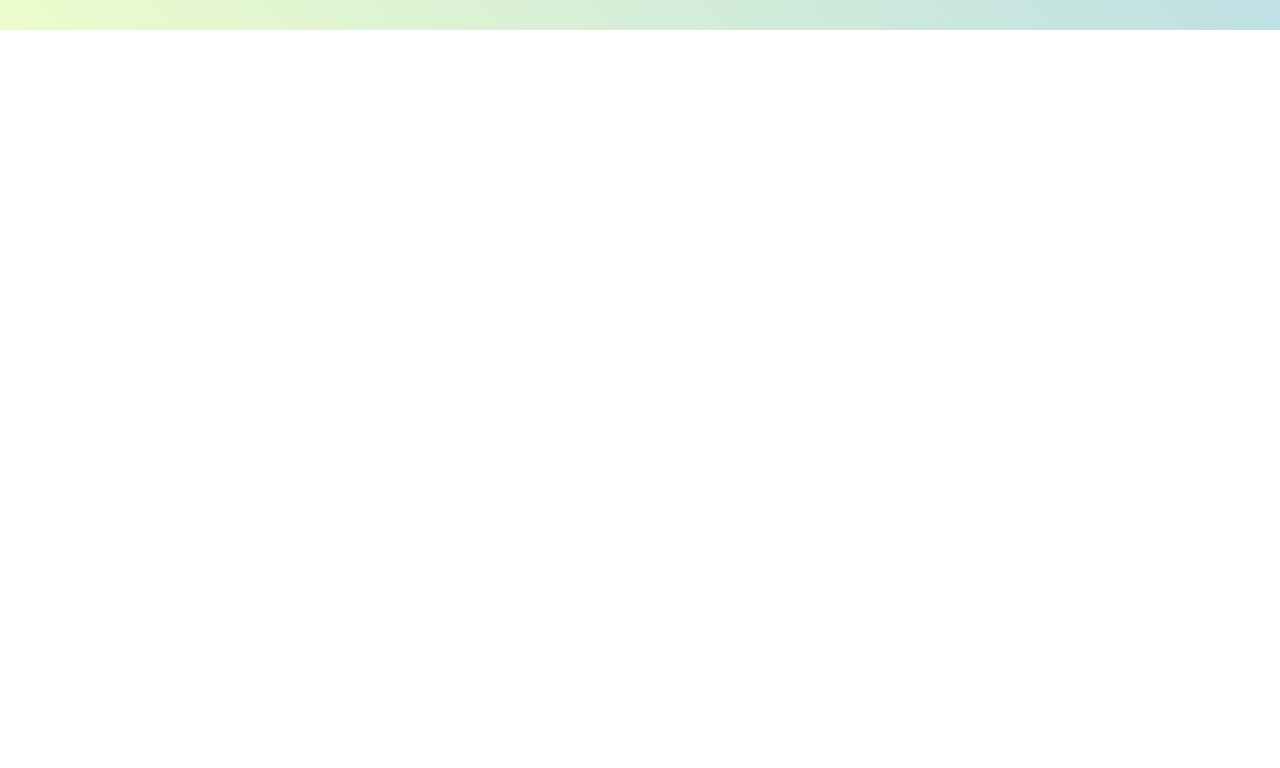
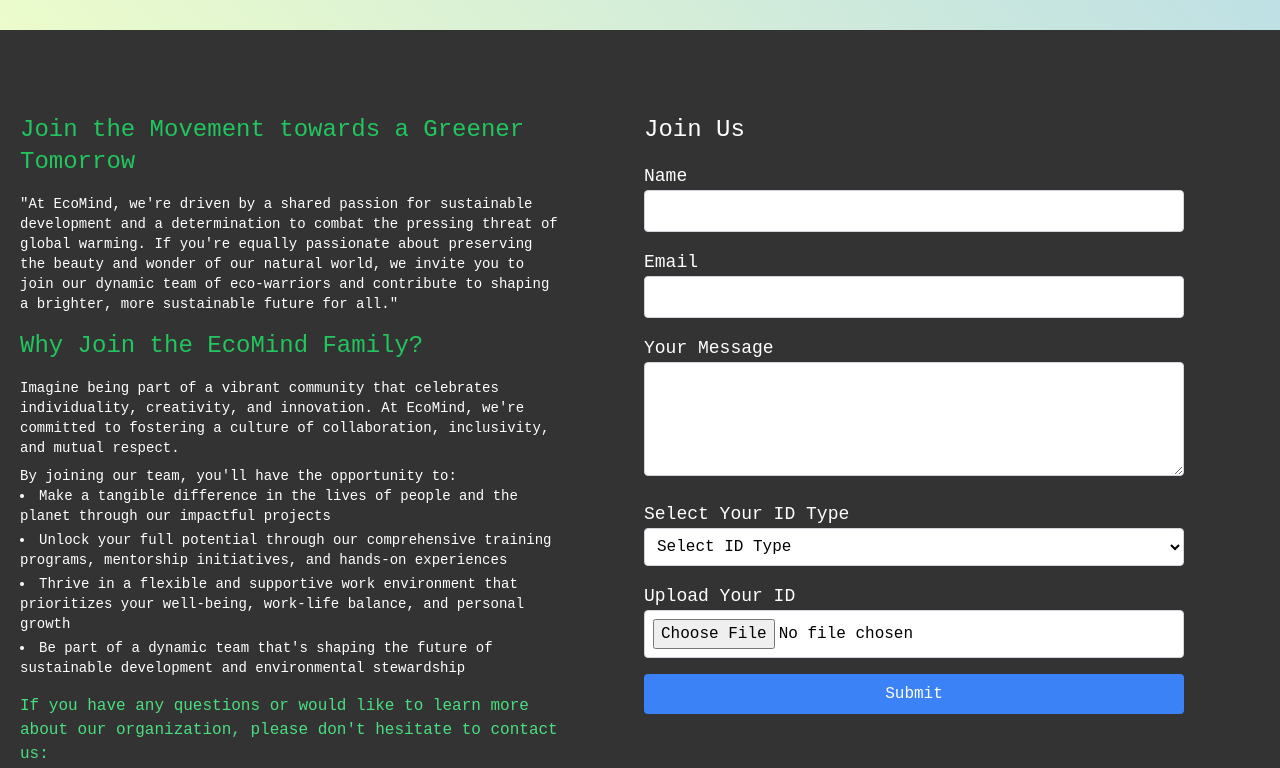
Before and after one commit to biswarup-3010/eco-mind, a React (Vite) app: page / in a window 1280 px wide. Shown: the part 5350-6118 px from the top of the page. Before the commit the page ends 5380 px from the top, so only its background shows below. Built offline with nearby package versions, Linux system fonts and the light colour scheme.

Commit message:
Join update

```diff
--- a/src/components/JoinUsPage.jsx
+++ b/src/components/JoinUsPage.jsx
@@ -1,7 +1,117 @@
+import React, { useState } from "react";
+import TeamMember from "./TeamMember";
+
 export default function JoinUsPage() {
+  const [formData, setFormData] = useState({
+    name: '',
+    email: '',
+    message: '',
+    idType: '',
+    idFile: null
+  });
+
+  const handleChange = (e) => {
+    const { name, value, files } = e.target;
+    if (name === 'idFile') {
+      setFormData({ ...formData, [name]: files[0] });
+    } else {
+      setFormData({ ...formData, [name]: value });
+    }
+  };
+
+  const handleSubmit = (e) => {
+    e.preventDefault();
+    // Validation check
+    if (!formData.name || !formData.email || !formData.message || !formData.idType || !formData.idFile) {
+      alert("Please fill in all required fields.");
+      return;
+    }
+    // Handle form submission logic here
+    console.log('Form submitted:', formData);
+  };
+
   return (
-    <>
-      {/*for this page give the ID of the page as "JoinUsPage" ** most important */}
-    </>
+    <div className="bg-black/80 text-white pt-16" id="JoinUsPage">
+      <div className="flex flex-col md:flex-row w-full gap-8 md:gap-0">
+        <div className="flex-1 p-5">
+          <TeamMember />
+        </div>
+        <div className="flex-1 p-5 sm:px-16 md:mr-8">
+          <h2 className="text-2xl mb-4">Join Us</h2>
+          <form onSubmit={handleSubmit} className="space-y-4">
+            <div>
+              <label htmlFor="name" className="block text-lg">Name</label>
+              <input
+                type="text"
+                id="name"
+                name="name"
+                value={formData.name}
+                onChange={handleChange}
+                className="w-full p-2 border border-gray-300 rounded text-black bg-white"
+                required
+              />
+            </div>
+            <div>
+              <label htmlFor="email" className="block text-lg">Email</label>
+              <input
+                type="email"
+                id="email"
+                name="email"
+                value={formData.email}
+                onChange={handleChange}
+                className="w-full p-2 border border-gray-300 rounded text-black bg-white"
+                required
+              />
+            </div>
+            <div>
+              <label htmlFor="message" className="block text-lg">Your Message</label>
+              <textarea
+                id="message"
+                name="message"
+                value={formData.message}
+                onChange={handleChange}
+                className="w-full p-2 border border-gray-300 rounded text-black bg-white"
+                rows="4"
+                required
+              />
+            </div>
+            <div>
+              <label htmlFor="idType" className="block text-lg">Select Your ID Type</label>
+              <select
+                id="idType"
+                name="idType"
+                value={formData.idType}
+                onChange={handleChange}
+                className="w-full p-2 border border-gray-300 rounded text-black bg-white"
+                required
+              >
+                <option value="">Select ID Type</option>
+                <option value="passport">Passport</option>
+                <option value="driver_license">Driver's License</option>
+                <option value="other">Other</option>
+              </select>
+            </div>
+            <div>
+              <label htmlFor="idFile" className="block text-lg">Upload Your ID</label>
+              <input
+                type="file"
+                id="idFile"
+                name="idFile"
+                onChange={handleChange}
+                className="w-full p-2 border border-gray-300 rounded text-black bg-white"
+                accept=".pdf,.jpg,.jpeg,.png"
+                required
+              />
+            </div>
+            <button
+              type="submit"
+              className="w-full bg-blue-500 text-white py-2 rounded hover:bg-blue-600"
+            >
+              Submit
+            </button>
+          </form>
+        </div>
+      </div>
+    </div>
   );
 }
```
